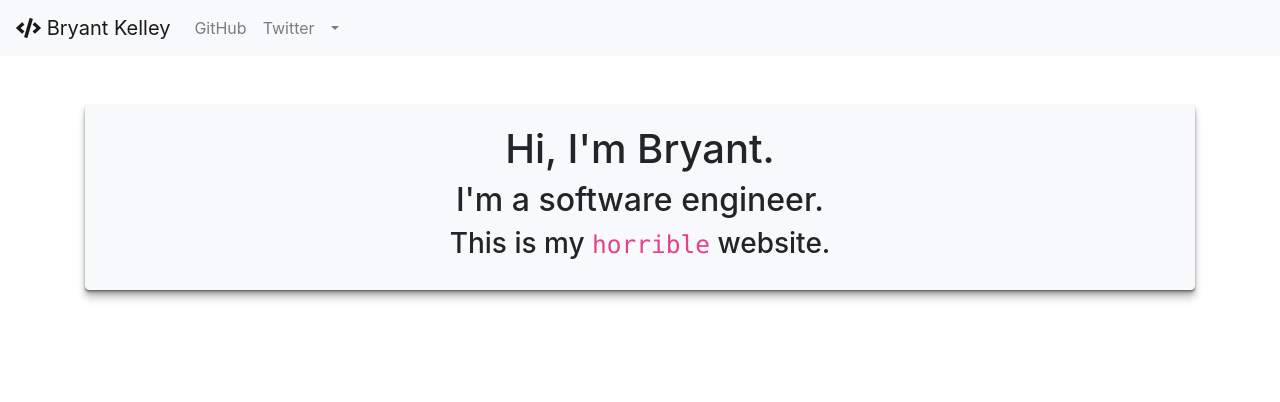
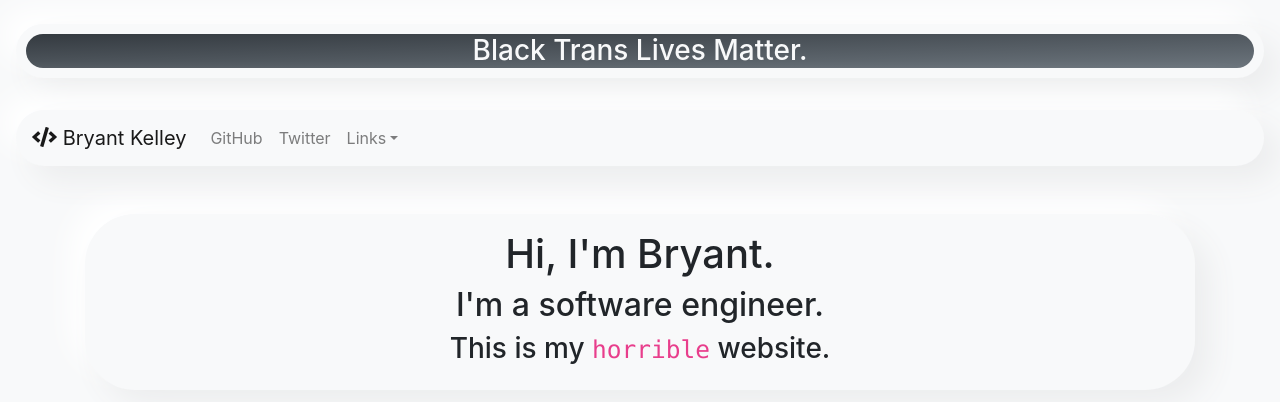
Before and after one commit to bryantkelley/website, a React (Create React App) app: page / in a window 1280 px wide. Shown: the top 402 px of the page. Built offline with nearby package versions, Linux system fonts and the light colour scheme.

Commit message:
Make neumorphic

```diff
--- a/src/App.css
+++ b/src/App.css
@@ -3,9 +3,40 @@
   height: 100vh;
 }
 
-.floating-shadow {
-  box-shadow: 0 1px 1px rgba(0, 0, 0, 0.2),
-              0 2px 2px rgba(0, 0, 0, 0.2),
-              0 4px 4px rgba(0, 0, 0, 0.2),
-              0 8px 8px rgba(0, 0, 0, 0.2);
+.neumorph-card {
+  border-radius: 50px;
+  padding: 1em;
+  background: #f8f9fa;
+  border-color: #f8f9fa;
+  box-shadow: 15px 15px 30px #ecedee,
+             -15px -15px 30px #ffffff;
 }
+
+.neumorph-nav {
+  background: #f8f9fa;
+  border-color: #f8f9fa;
+  border-radius: 50px;
+  box-shadow: 15px 15px 30px #ecedee,
+             -15px -15px 30px #ffffff;
+  margin: 0em 1em 1em 1em;
+  overflow: show;
+}
+
+.neumorph-banner {
+  background: #f8f9fa;
+  border-color: #f8f9fa;
+  border-width: 10px;
+  border-radius: 50px;
+  box-shadow: 15px 15px 30px #ecedee,
+             -15px -15px 30px #ffffff;
+  margin: 0em 1em 2em 1em;
+  padding: 5px;
+}
+
+.neumorph-dark-text {
+  border-radius: 50px;
+  margin: 5px;
+  background-image: linear-gradient(to bottom right, #343a40, #6c757d);
+  border-color: #f8f9fa;
+  color: #f8f9fa;
+}
--- a/src/App.js
+++ b/src/App.js
@@ -7,7 +7,7 @@ import { Container } from 'react-bootstrap';
 
 function App() {
   return (
-    <div className="App">
+    <div className="App bg-light">
       <Header />
       <Container>
         <Home />
--- a/src/components/header.js
+++ b/src/components/header.js
@@ -5,19 +5,36 @@ import { faCode } from '@fortawesome/free-solid-svg-icons';
 
 export default function Header() {
   return (
-    <Navbar variant="light" bg="light">
+    <>
+      <br />
+      <span>
+        <div className="neumorph-banner">
+          <h3 className="neumorph-dark-text">Black Trans Lives Matter.</h3>
+        </div>
+      </span>
+      <Navbar collapseOnSelect expand variant="light" bg="light" sticky="top" className="neumorph-nav">
         <Navbar.Brand>
           <FontAwesomeIcon icon={faCode} />
           {' '}
           Bryant Kelley
         </Navbar.Brand>
-      <Nav>
+        <Navbar.Collapse>
+          <Nav className="mr-auto d-none d-md-flex">
             <Nav.Link href="https://github.com/bryantkelley">GitHub</Nav.Link>
             <Nav.Link href="https://twitter.com/_bryantkelley">Twitter</Nav.Link>
-        <NavDropdown>
+            <NavDropdown title="Links">
               <Nav.Link href="https://aoc-2020.bryantkelley.com">Advent of Code</Nav.Link>
             </NavDropdown>
           </Nav>
+          <Nav className="mr-auto d-xs-flex d-md-none">
+            <NavDropdown title="Links">
+              <Nav.Link href="https://github.com/bryantkelley">GitHub</Nav.Link>
+              <Nav.Link href="https://twitter.com/_bryantkelley">Twitter</Nav.Link>
+              <Nav.Link href="https://aoc-2020.bryantkelley.com">Advent of Code</Nav.Link>
+            </NavDropdown>
+          </Nav>
+        </Navbar.Collapse>
       </Navbar>
+    </>
   );
 }
--- a/src/components/home.js
+++ b/src/components/home.js
@@ -1,20 +1,13 @@
 import React from 'react';
-import { Card, Col, Row } from 'react-bootstrap';
 
 export default function Home() {
   const modifers = ['terrible', 'horrible', 'no good', 'very bad'];
   const randomNumber = Math.floor(Math.random() * modifers.length);
   return (
-    <Row>
-      <Col>
-        <Card bg="light" border="light" className="mt-5 floating-shadow">
-          <Card.Body>
-            <h1>Hi, I'm Bryant.</h1>
-            <h2>I'm a software engineer.</h2>
-            <h3>This is my <code>{modifers[randomNumber]}</code> website.</h3>
-          </Card.Body>
-        </Card>
-      </Col>
-    </Row>
+    <div className="mt-5 neumorph-card">
+      <h1>Hi, I'm Bryant.</h1>
+      <h2>I'm a software engineer.</h2>
+      <h3>This is my <code>{modifers[randomNumber]}</code> website.</h3>
+    </div>
   );
 }
```
Also changed, not shown: 1 other file (tests, documents, lock files or other folders). Lines whose indentation alone changed are shown as unchanged.
